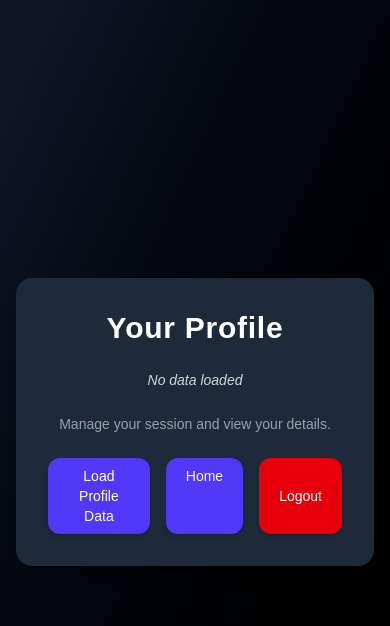
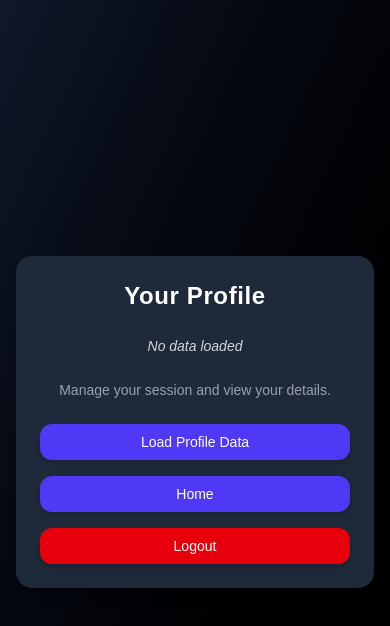
Before and after one commit to Sohaibkundi2/Next-Auth-App, a Next.js app: page /profile in a window 390 px wide. Shown: the top 626 px of the page. Built offline with nearby package versions, Linux system fonts and the light colour scheme.

Commit message:
refactor: update email verification logic and improve error handling in API route style: enhance profile page layout and responsiveness

```diff
--- a/models/userModel.ts
+++ b/models/userModel.ts
@@ -4,7 +4,6 @@ const userSchema = new Schema({
     username:{
         type: String,
         required: [true, 'Username is required'],
-        unique: true
     },
     email: {
         type: String,
--- a/src/app/api/users/verifyemail/route.ts
+++ b/src/app/api/users/verifyemail/route.ts
@@ -1,28 +1,27 @@
 import { NextRequest, NextResponse } from "next/server";
 import { User } from "@/models/userModel";
 import { connectDB } from "@/dbConfig/dbConfig";
+import bcrypt from "bcrypt";
 
+connectDB();
 
+export async function POST(request: NextRequest) {
+  try {
+    const reqBody = await request.json();
+    const { token } = reqBody;
 
-connectDB()
-
-
-export async function POST(request: NextRequest){
-
-    try {
-        const reqBody = await request.json()
-        const {token} = reqBody
-        console.log(token);
-
-        const user = await User.findOne(
-            {verifyToken: token,
-            verifyTokenExpiry: {$gt: Date.now()}
+    const user = await User.findOne({
+      verifyTokenExpiry: { $gt: Date.now() },
     });
 
     if (!user) {
-            return NextResponse.json({error: "Invalid token"}, {status: 400})
+      return NextResponse.json({ error: "Token expired or invalid" }, { status: 400 });
     }
-        console.log(user);
+
+    const isMatch = await bcrypt.compare(token, user.verifyToken);
+    if (!isMatch) {
+      return NextResponse.json({ error: "Invalid token" }, { status: 400 });
+    }
 
     user.isVerfied = true;
     user.verifyToken = undefined;
@@ -31,12 +30,10 @@ export async function POST(request: NextRequest){
 
     return NextResponse.json({
       message: "Email verified successfully",
-            success: true
-        })
+      success: true,
+    });
 
-
-    } catch (error:any) {
-        return NextResponse.json({error: error.message}, {status: 500})
+  } catch (error: any) {
+    return NextResponse.json({ error: error.message }, { status: 500 });
   }
-
 }
--- a/src/app/profile/page.tsx
+++ b/src/app/profile/page.tsx
@@ -31,14 +31,14 @@ const ProfilePage = () => {
 
   return (
     <div className="min-h-screen w-full flex items-center justify-center bg-gradient-to-br from-gray-900 to-black px-4">
-      <div className="bg-gray-800 rounded-2xl shadow-lg p-8 w-full max-w-md text-white flex flex-col items-center space-y-6">
-        <h2 className="text-3xl font-semibold tracking-wide">Your Profile</h2>
+      <div className="bg-gray-800 rounded-2xl shadow-lg p-6 sm:p-8 w-full max-w-md text-white flex flex-col items-center space-y-6">
+        <h2 className="text-2xl sm:text-3xl font-semibold tracking-wide text-center">Your Profile</h2>
 
-        <div className="w-full text-center">
+        <div className="w-full text-center break-words">
           {data ? (
             <Link
               href={`/profile/${data}`}
-              className="inline-block px-4 py-2 bg-purple-700 rounded-xl text-white text-sm font-medium hover:bg-purple-600 transition"
+              className="inline-block px-4 py-2 bg-purple-700 rounded-xl text-white text-sm font-medium hover:bg-purple-600 transition break-all"
             >
               View Profile: {data}
             </Link>
@@ -49,18 +49,24 @@ const ProfilePage = () => {
 
         <p className="text-sm text-gray-400 text-center">Manage your session and view your details.</p>
 
-        <div className="flex gap-4">
+        <div className="flex flex-col sm:flex-row gap-4 w-full">
           <button
             onClick={getUserData}
-            className="px-5 py-2 bg-indigo-600 hover:bg-indigo-500 transition rounded-xl text-sm font-medium shadow-md"
+            className="w-full sm:w-auto px-5 py-2 bg-indigo-600 hover:bg-indigo-500 transition rounded-xl text-sm font-medium shadow-md"
           >
             Load Profile Data
           </button>
-          <Link className="px-5 py-2 bg-indigo-600 hover:bg-indigo-500 transition rounded-xl text-sm font-medium shadow-md" href={'/'}>Home</Link>
+
+          <Link
+            href="/"
+            className="w-full sm:w-auto px-5 py-2 bg-indigo-600 hover:bg-indigo-500 transition rounded-xl text-sm font-medium shadow-md text-center"
+          >
+            Home
+          </Link>
 
           <button
             onClick={logout}
-            className="px-5 py-2 bg-red-600 hover:bg-red-500 transition rounded-xl text-sm font-medium shadow-md"
+            className="w-full sm:w-auto px-5 py-2 bg-red-600 hover:bg-red-500 transition rounded-xl text-sm font-medium shadow-md"
           >
             Logout
           </button>
```
Lines whose indentation alone changed are shown as unchanged.
